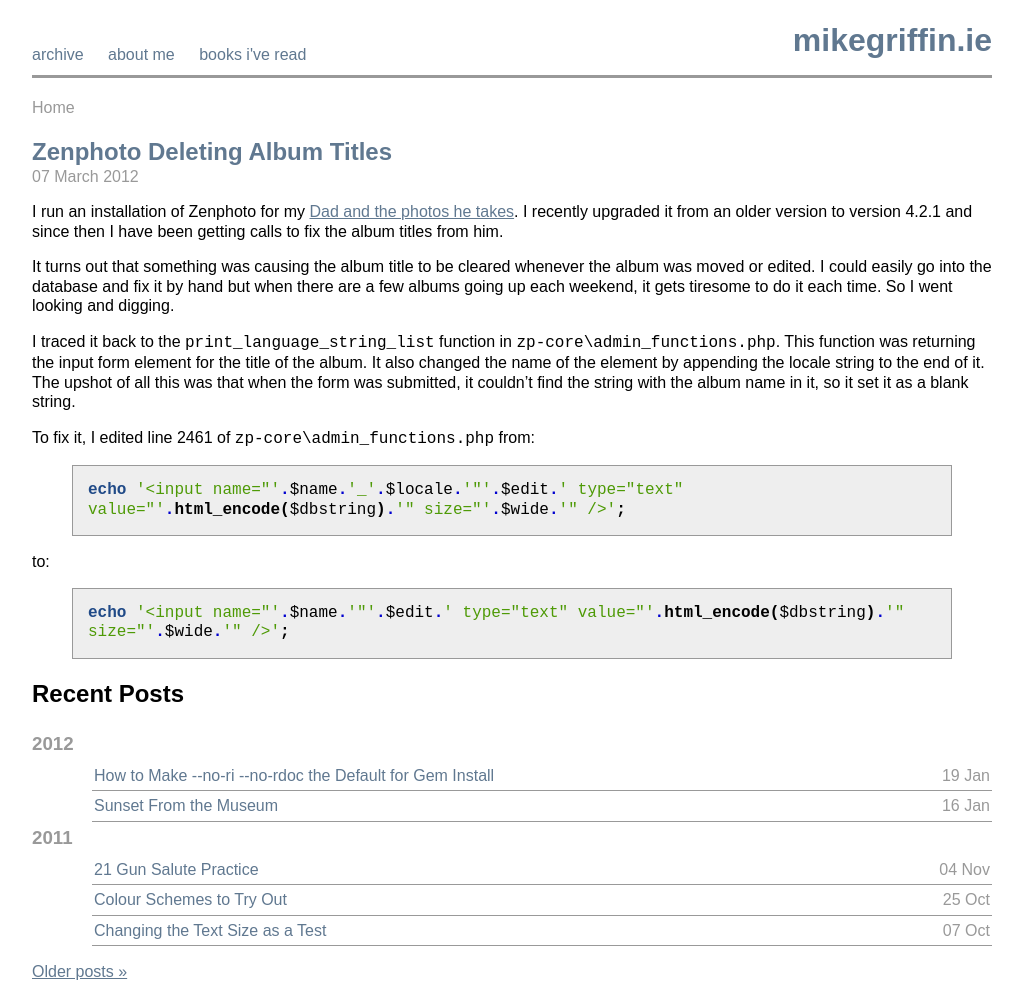
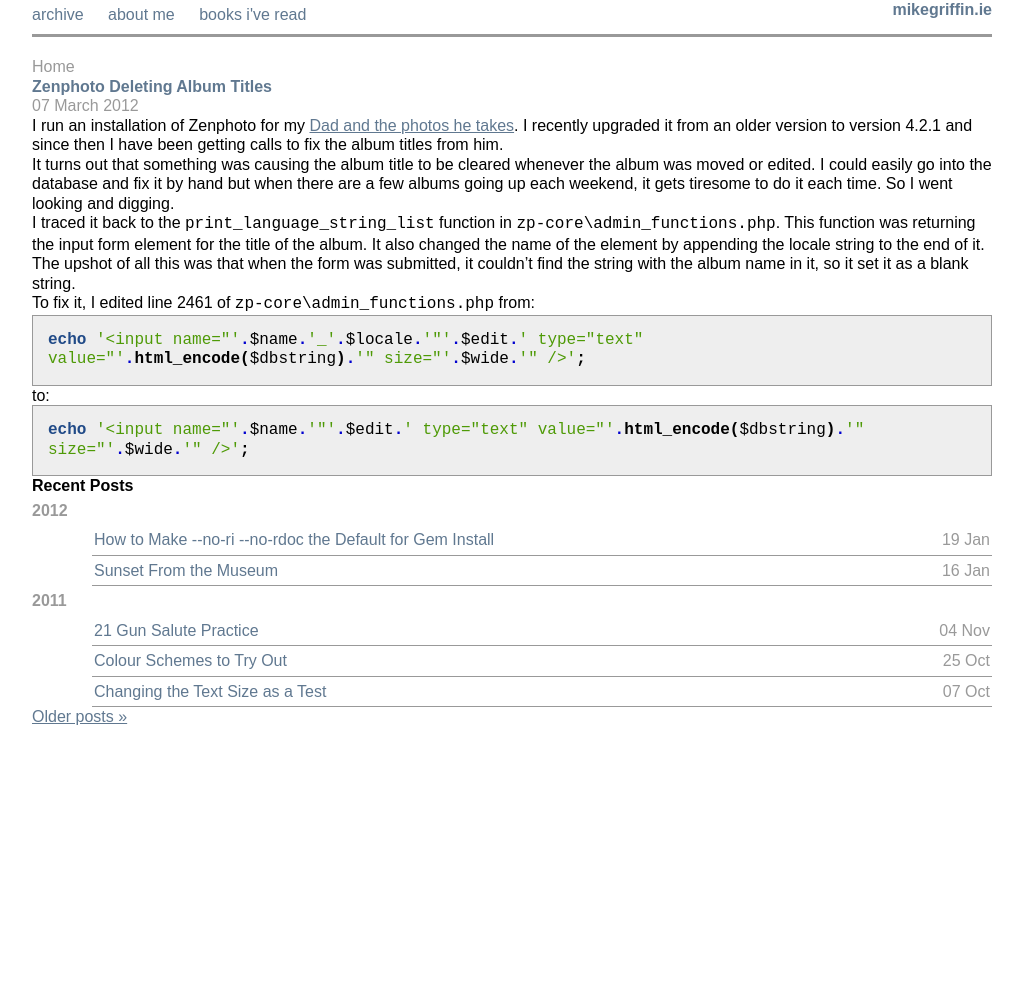
Before and after one commit to mgriffin/mikegriffin, a Jekyll site: the page built from index.html, in a window 1280 px wide. Shown: the whole page, without its empty margins (128-1151 px from the left). Built offline with Jekyll 4.4.1, drawn with Linux system fonts in a browser that asks for light colours; Markdown is read by kramdown in place of the engine named in the settings; after the commit the page ends 900 px from its top, so only the background shows below that.

Commit message:
removed non breaking space

```diff
--- a/css/syntax.css
+++ b/css/syntax.css
@@ -8,7 +8,7 @@
 dl, dt, dd, ol, ul, li,
 fieldset, form, label, legend,
 table, caption, tbody, tfoot, thead, tr, th, td,
-article, aside, figure, footer, header,&nbsp;hgroup, menu, nav, section, menu,
+article, aside, figure, footer, header, hgroup, menu, nav, section, menu,
 time, mark, audio, video {
 margin:0;
 padding:0;
@@ -88,7 +88,11 @@
 * { background: transparent !important; color: #444 !important; text-shadow: none; }
   a, a:visited { color: #444 !important; text-decoration: underline; }
   a:after { content: " (" attr(href) ")"; }
-  abbr:after { content: " (" attr(title) ")"; }&nbsp;&nbsp;&nbsp;&nbsp;.ir a:after { content: ""; } &nbsp;/* Don't show links for images */&nbsp;&nbsp;&nbsp;&nbsp;pre, blockquote { border: 1px solid #999; page-break-inside: avoid; }&nbsp;&nbsp;&nbsp;&nbsp;img { page-break-inside: avoid; }
+  abbr:after { content: " (" attr(title) ")"; }
+  .ir a:after { content: ""; }
+  /* Don't show links for images */
+  pre, blockquote { border: 1px solid #999; page-break-inside: avoid; }
+  img { page-break-inside: avoid; }
   @page { margin: 0.5cm; }
   p, h2, h3 { orphans: 3; widows: 3; }
   h2, h3{ page-break-after: avoid; }
```
